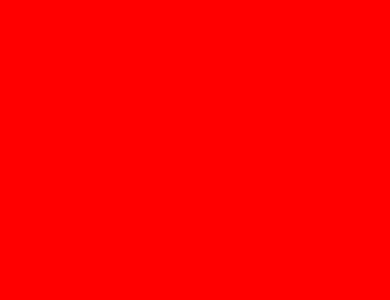
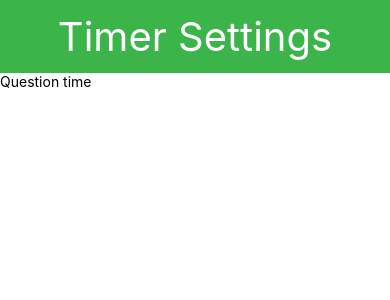
Before and after one commit to muhamadjawad/plab-2-app, a React Native app: screen / in a window 390 px wide. Shown: the top 300 px of the page. Built offline with nearby package versions, Linux system fonts and the light colour scheme.

Commit message:
app header created

```diff
--- a/App.tsx
+++ b/App.tsx
@@ -1,6 +1,8 @@
 import React, {Component, useEffect} from 'react';
 import {View} from 'react-native';
 import SplashScreen from 'react-native-splash-screen';
+import colors from './src/styles/colors';
+import Home from './src/screens/Home';
 
 const App = () => {
   useEffect(() => {
@@ -9,7 +11,11 @@ const App = () => {
     }, 2000);
   }, []);
 
-  return <View style={{flex: 1, backgroundColor: 'red'}}></View>;
+  return (
+    <View style={{flex: 1, backgroundColor: colors.white}}>
+      <Home />
+    </View>
+  );
 };
 
 export default App;
--- /dev/null
+++ b/src/containers/AppHeader.tsx
@@ -0,0 +1,31 @@
+import React, {Component} from 'react';
+import {StyleSheet, Text, View} from 'react-native';
+import colors from '../styles/colors';
+import {getHeight, getWidth} from '../styles/dimensions';
+
+type AppHeaderType = {
+  title?: string;
+};
+
+const AppHeader = ({title}: AppHeaderType) => {
+  return (
+    <View style={[styles.container]}>
+      <Text style={[styles.title]}>{title}</Text>
+    </View>
+  );
+};
+
+const styles = StyleSheet.create({
+  container: {
+    backgroundColor: colors.primary,
+    justifyContent: 'center',
+    alignItems: 'center',
+    paddingVertical: getHeight(2),
+  },
+  title: {
+    fontSize: getWidth(5),
+    color: colors.white,
+  },
+});
+
+export default AppHeader;
--- /dev/null
+++ b/src/screens/Home/index.tsx
@@ -0,0 +1,16 @@
+import React, {Component} from 'react';
+import {Text, View} from 'react-native';
+import AppHeader from '../../containers/AppHeader';
+
+const Home = () => {
+  return (
+    <View>
+      <AppHeader title="Timer Settings" />
+      <View>
+        <Text>{'Question time'}</Text>
+      </View>
+    </View>
+  );
+};
+
+export default Home;
--- a/src/styles/colors.ts
+++ b/src/styles/colors.ts
@@ -1,3 +1,4 @@
 export default {
   primary: `#3bb44a`,
+  white: `#ffffff`,
 };
--- /dev/null
+++ b/src/styles/dimensions.ts
@@ -0,0 +1,11 @@
+import {Dimensions} from 'react-native';
+
+const getWidth = (val: number) => {
+  return (Dimensions.get('screen').width / 100) * val;
+};
+
+const getHeight = (val: number) => {
+  return (Dimensions.get('screen').height / 100) * val;
+};
+
+export {getWidth, getHeight};
```
